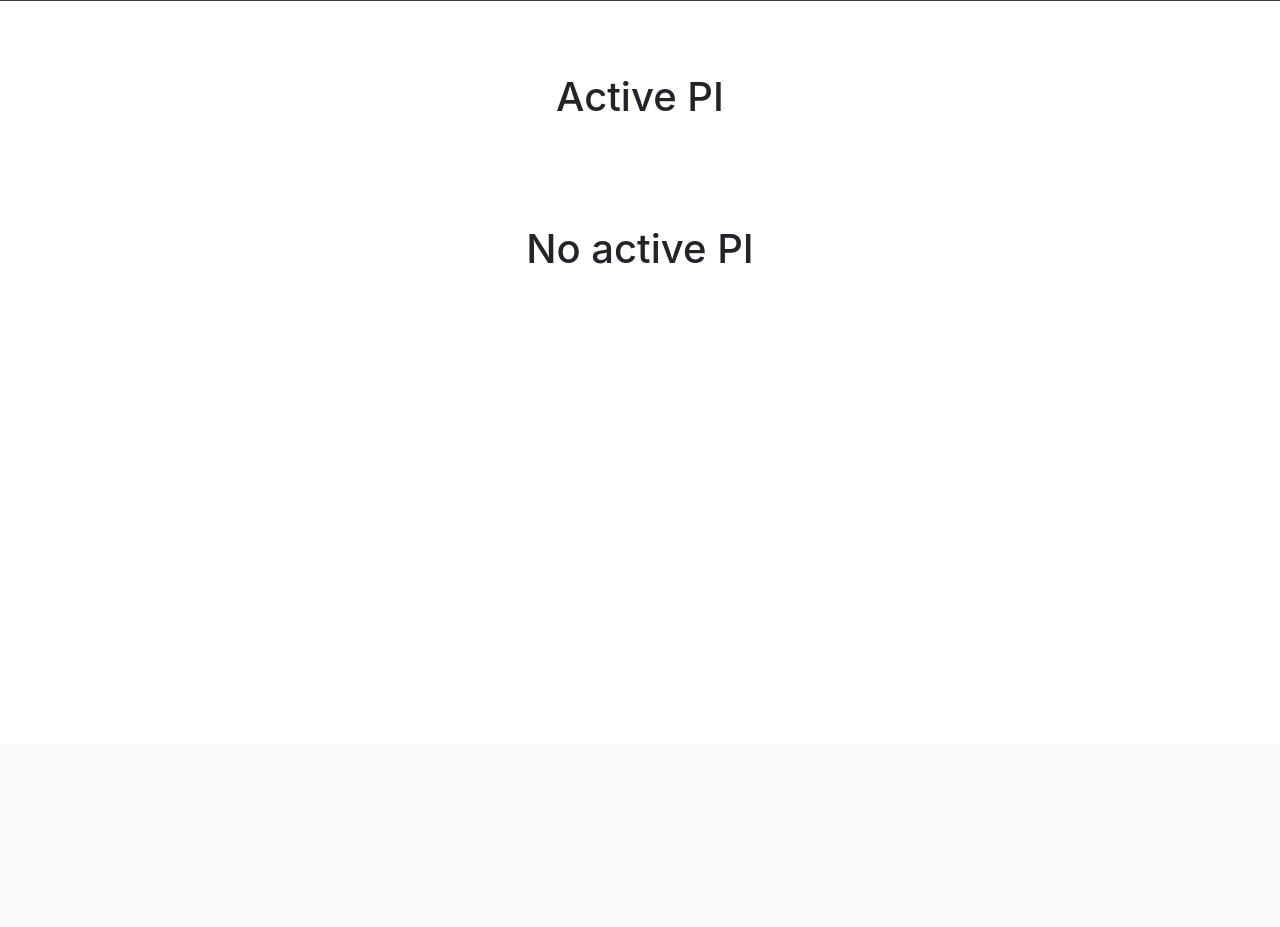
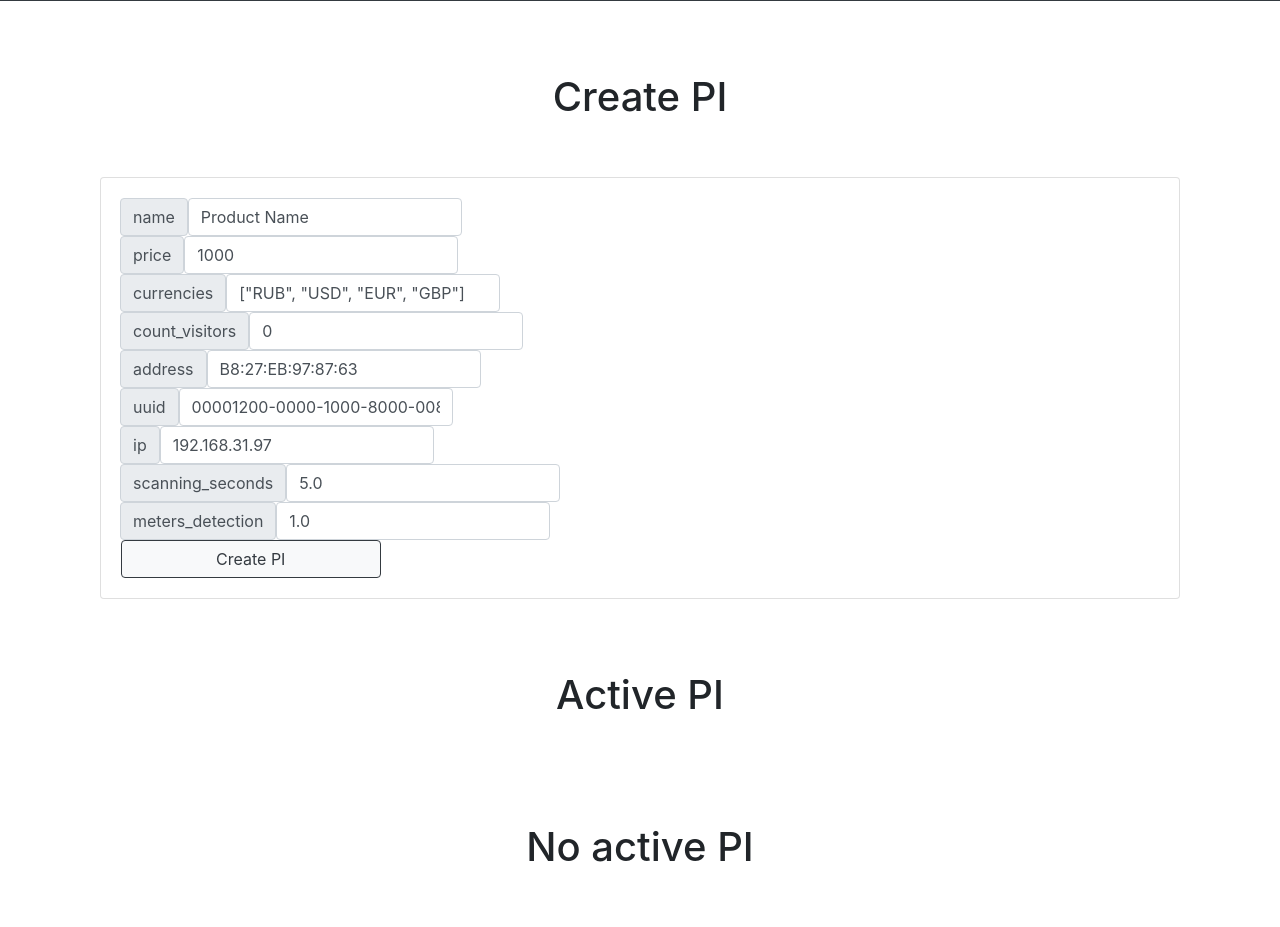
Before and after one commit to Dmitriy1594/iBeacon, a FastAPI app: template templates/starter-template.html in a window 1280 px wide. Shown: the part 55-982 px from the top of the page. Before the commit the page ends 319 px from the top, so only its background shows below. Run offline with FastAPI, Linux system fonts and the light colour scheme; the template is opened without the code that fills it, so the values that code supplies are empty; parts of the project's set-up code (start-up, migrations or seed data) failed here and were passed over; some libraries are stand-ins or nearby versions.

Commit message:
update site add functions to create and delete pis

```diff
--- a/static/control_site.js
+++ b/static/control_site.js
@@ -1,3 +1,72 @@
+const CREATE_URL = "http://0.0.0.0:5002/v1/create_pi/";
+
+function create_pi() {
+    let name = document.getElementById("pi_name").value;
+    let price = parseFloat(document.getElementById("pi_price").value);
+    let currencies = JSON.parse(document.getElementById("pi_currencies").value);
+    let count_visitors = parseInt(document.getElementById("pi_count_visitors").value);
+    let address = document.getElementById("pi_address").value;
+    let uuid = document.getElementById("pi_uuid").value;
+    let locate_data = "locate_data";
+    let ip = document.getElementById("pi_ip").value;
+    let scanning_seconds = parseFloat(document.getElementById("pi_scanning_seconds").value);
+    let meters_detection = parseFloat(document.getElementById("pi_meters_detection").value);
+
+    let xhr = new XMLHttpRequest();
+
+    xhr.onreadystatechange = function () {
+        if (this.readyState == 4 && this.status == 200) {
+            let json = JSON.parse(this.responseText);
+            // console.log(json);
+            // redirect
+            alert("Create PI with ID " + json.id);
+            location.reload();
+        }
+    };
+
+    xhr.open("POST", CREATE_URL, true);
+    xhr.setRequestHeader("Content-Type", "application/json");
+    let data = JSON.stringify({
+        "name": name,
+        "price": price,
+        "currencies": currencies,
+        "count_visitors": count_visitors,
+        "address": address,
+        "uuid": uuid,
+        "locate_data": locate_data,
+        "ip": ip,
+        "scanning_seconds": scanning_seconds,
+        "meters_detection": meters_detection
+    });
+    xhr.send(data);
+}
+
+
+const DELETE_URL = "http://0.0.0.0:5002/v1/delete_pi/";
+
+function delete_pi(id) {
+    let xhr = new XMLHttpRequest();
+
+    xhr.onreadystatechange = function () {
+        if (this.readyState == 4 && this.status == 200) {
+            let json = JSON.parse(this.responseText);
+            // console.log(json);
+            // redirect
+            alert("Deleted PI with ID " + json.id);
+            location.reload();
+        }
+    };
+
+    xhr.open("POST", DELETE_URL, true);
+    xhr.setRequestHeader("Content-Type", "application/json");
+    let data = JSON.stringify({
+        "id": id
+    });
+    xhr.send(data);
+}
+
+
+
 const SIGN_UP_URL = "http://0.0.0.0:5002/v1/sign_on/";
 
 function create_account() {
--- a/templates/starter-template.html
+++ b/templates/starter-template.html
@@ -30,6 +30,88 @@
             onclick="go_to_login_page()">Sign out
     </button>
 </nav>
+
+<div class="starter-template">
+    <h1>Create PI</h1>
+</div>
+<div class="container">
+    <div class="col-lg-12 col-md-6">
+        <div class="card flex-md-row mb-4 box-shadow h-md-250">
+            <div class="card-body d-flex flex-column align-items-start block_inline">
+
+                <div class="input-group-append">
+                    <div class="input-group-text">name</div>
+                    <input type="text" class="form-control" id="pi_name"
+                           placeholder="new value here" value="Product Name">
+                </div>
+
+                <div class="input-group-append">
+                    <div class="input-group-text">price</div>
+                    <input type="text" class="form-control" id="pi_price"
+                           placeholder="new value here" value="1000">
+                </div>
+
+                <div class="input-group-append">
+                    <div class="input-group-text">currencies</div>
+                    <input type="text" class="form-control" id="pi_currencies"
+                           placeholder="new value here" value='["RUB", "USD", "EUR", "GBP"]'>
+                </div>
+
+                <div class="input-group-append">
+                    <div class="input-group-text">count_visitors</div>
+                    <input type="text" class="form-control" id="pi_count_visitors"
+                           placeholder="new value here" value='0'>
+                </div>
+
+                <div class="input-group-append">
+                    <div class="input-group-text">address</div>
+                    <input type="text" class="form-control" id="pi_address"
+                           placeholder="new value here" value='B8:27:EB:97:87:63'>
+                </div>
+
+                <div class="input-group-append">
+                    <div class="input-group-text">uuid</div>
+                    <input type="text" class="form-control" id="pi_uuid"
+                           placeholder="new value here" value='00001200-0000-1000-8000-00805f9b34fb'>
+                </div>
+
+<!--                <div class="input-group-append">-->
+<!--                    <div class="input-group-text">locate_data</div>-->
+<!--                    <input type="text" class="form-control" id="pi_locate_data"-->
+<!--                           placeholder="new value here" value='locate_data'>-->
+<!--                </div>-->
+<!--                -->
+<!--                <div class="input-group-append">-->
+<!--                    <div class="input-group-text">active</div>-->
+<!--                    <input type="text" class="form-control" id="pi_active"-->
+<!--                           placeholder="new value here" value='false'>-->
+<!--                </div>-->
+
+                <div class="input-group-append">
+                    <div class="input-group-text">ip</div>
+                    <input type="text" class="form-control" id="pi_ip"
+                           placeholder="new value here" value='192.168.31.97'>
+                </div>
+
+                <div class="input-group-append">
+                    <div class="input-group-text">scanning_seconds</div>
+                    <input type="text" class="form-control" id="pi_scanning_seconds"
+                           placeholder="new value here" value='5.0'>
+                </div>
+
+                <div class="input-group-append">
+                    <div class="input-group-text">meters_detection</div>
+                    <input type="text" class="form-control" id="pi_meters_detection"
+                           placeholder="new value here" value='1.0'>
+                </div>
+
+                <button type="button" class="btn btn-light btn-outline-dark w-25" onclick="create_pi()">Create PI</button>
+
+            </div>
+        </div>
+    </div>
+</div>
+
 <div class="starter-template">
     <h1>Active PI</h1>
 </div>
@@ -120,6 +202,7 @@
                 <button type="button" class="btn btn-light btn-outline-dark w-25" onclick="save_changes('{{ pi['id']|safe }}', '{{ pi['name']|safe }}', '{{ pi['price']|safe }}', '{{ pi['meters_detection']|safe }}', '{{ pi['scanning_seconds']|safe }}' )">Save changes
                 </button>
                 <button type="button" class="btn btn-light btn-outline-dark w-25" onclick="update_settings('{{ pi['name']|safe }}', true)">Update settings</button>
+                <button type="button" class="btn btn-light btn-outline-dark w-25" onclick="delete_pi('{{ pi['id']|safe }}', true)">Delete PI</button>
             </div>
             <div class="card-body d-flex flex-column align-items-start block_inline">
                 <strong class="d-inline-block mb-2 text-primary" id="count_visitors_{{ pi['uuid']|safe }}">Count Visitors: {{ pi['count_visitors'] }}</strong>
```
Also changed, not shown: core/db/crud.py (+13 -0 lines), processing/api/control_site/site.py (+11 -0 lines), core/db/src/sql_app.db, 1 other file.
